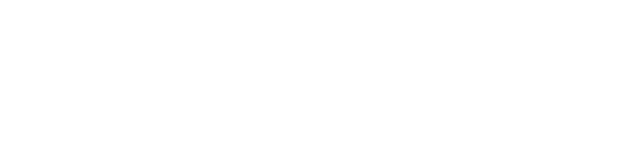
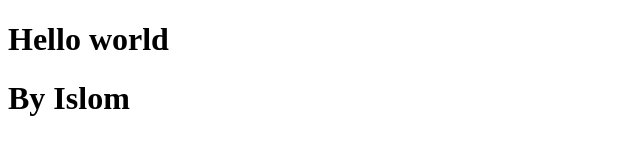
Before and after one commit to gvorax/text, a plain HTML site: page index.html in a window 1280 px wide. Shown: the whole page, without its empty margins (0-640 px from the left). Drawn offline with Linux system fonts and the light colour scheme.

Commit message:
added some features inside body

```diff
--- a/index.html
+++ b/index.html
@@ -7,6 +7,7 @@
     <title>Document</title>
 </head>
 <body>
-
+    <h1>Hello world</h1>
+    <h1>By Islom</h1>
 </body>
 </html>
```
